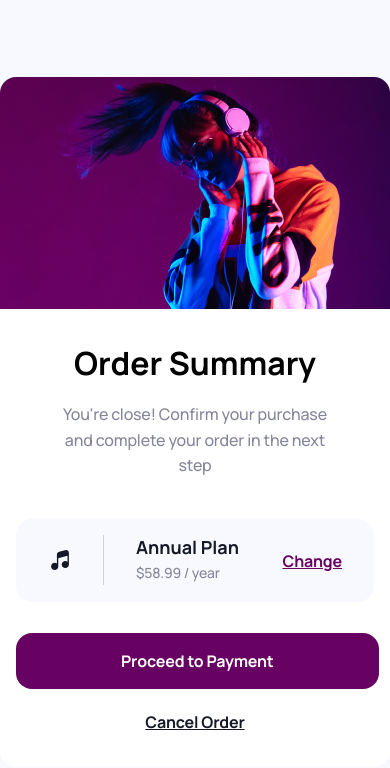
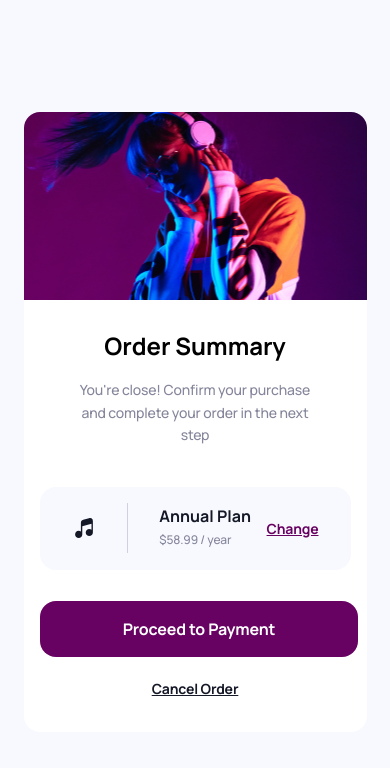
Before and after one commit to cooodyyy/InvoA_lvl1-orderSummary, a website built with Vite: page index.html in a window 390 px wide. Built offline with nearby package versions, Linux system fonts and the light colour scheme.

Commit message:
added tablet typography

```diff
--- a/index.html
+++ b/index.html
@@ -14,7 +14,8 @@
   <div id="home-page" class="home-page">
     <div class="card">
 
-      <img class="card__img" src="images/AdobeStock_331830515 1.png" alt="girl with headphones">
+      <div class="card__img"></div>
+      <!-- <img class="card__img" src="images/AdobeStock_331830515 1.png" alt="girl with headphones"> -->
       <h1 class="card__title">Order Summary</h1>
       <p class="card__description">You're close! Confirm your purchase and complete your order in the next step</p>
 
--- a/src/pages/home-page/styles/_typography.scss
+++ b/src/pages/home-page/styles/_typography.scss
@@ -4,6 +4,11 @@
   line-height: 43.71px;
   letter-spacing: 0;
   text-align: center;
+
+  @media screen and (max-width: 835px) {
+    font-size: 1.5rem;
+    line-height: 32.78px;
+  }
 }
 
 @mixin fontset-card__description {
@@ -12,6 +17,11 @@
   line-height: 25.6px;
   letter-spacing: -0.15px;
   text-align: center;
+
+  @media screen and (max-width: 835px) {
+    font-size: 14px;
+    line-height: 22.4px;
+  }
 }
 
 @mixin fontset-plan__title {
@@ -19,6 +29,11 @@
   font-weight: 700;
   line-height: 25px;
   letter-spacing: 0em;
+
+  @media screen and (max-width: 835px) {
+    font-size: 1rem;
+    line-height: 21.86px;
+  }
 }
 
 @mixin fontset-plan__cost {
@@ -26,6 +41,11 @@
   font-weight: 500;
   line-height: 22px;
   letter-spacing: -0.01em;
+
+  @media screen and (max-width: 835px) {
+    font-size: 12px;
+    line-height: 19.2px;
+  }
 }
 
 @mixin fontset-link {
@@ -34,6 +54,11 @@
   line-height: 25.6px;
   text-align: center;
   letter-spacing: -0.17px;
+
+  @media screen and (max-width: 835px) {
+    font-size: 14px;
+    line-height: 22.4px;
+  }
 }
 
 @mixin fontset-button {
@@ -43,3 +68,30 @@
   letter-spacing: -0.01em;
   text-align: center;
 }
+
+// @media screen and (max-width: 835px) {
+//   @mixin fontset-card__title {
+//     font-size: 1.5rem;
+//     line-height: 32.78px;
+//   }
+
+//   @mixin fontset-card__description {
+//     font-size: 14px;
+//     line-height: 22.4px;
+//   }
+
+//   @mixin fontset-plan__title {
+//     font-size: 1rem;
+//     line-height: 21.86px;
+//   }
+
+//   @mixin fontset-plan__cost {
+//     font-size: 12px;
+//     line-height: 19.2px;
+//   }
+
+//   @mixin fontset-link {
+//     font-size: 14px;
+//     line-height: 22.4px;
+//   }
+// }
--- a/src/pages/home-page/styles/home-page.scss
+++ b/src/pages/home-page/styles/home-page.scss
@@ -16,6 +16,20 @@
   border-radius: var(--rounding);
   background-color: var(--color-white);
   overflow: hidden;
+
+  @media screen and (max-width: 835px) {
+    max-width: 343px;
+  }
+
+  & &__img {
+    height: 232px;
+    background-image: url("../../../../public/images/AdobeStock_331830515\ 1.png");
+
+    @media screen and (max-width: 835px) {
+      height: 188px;
+      background-position: center;
+    }
+  }
 
   & &__title {
     @include fontset-card__title;
```
